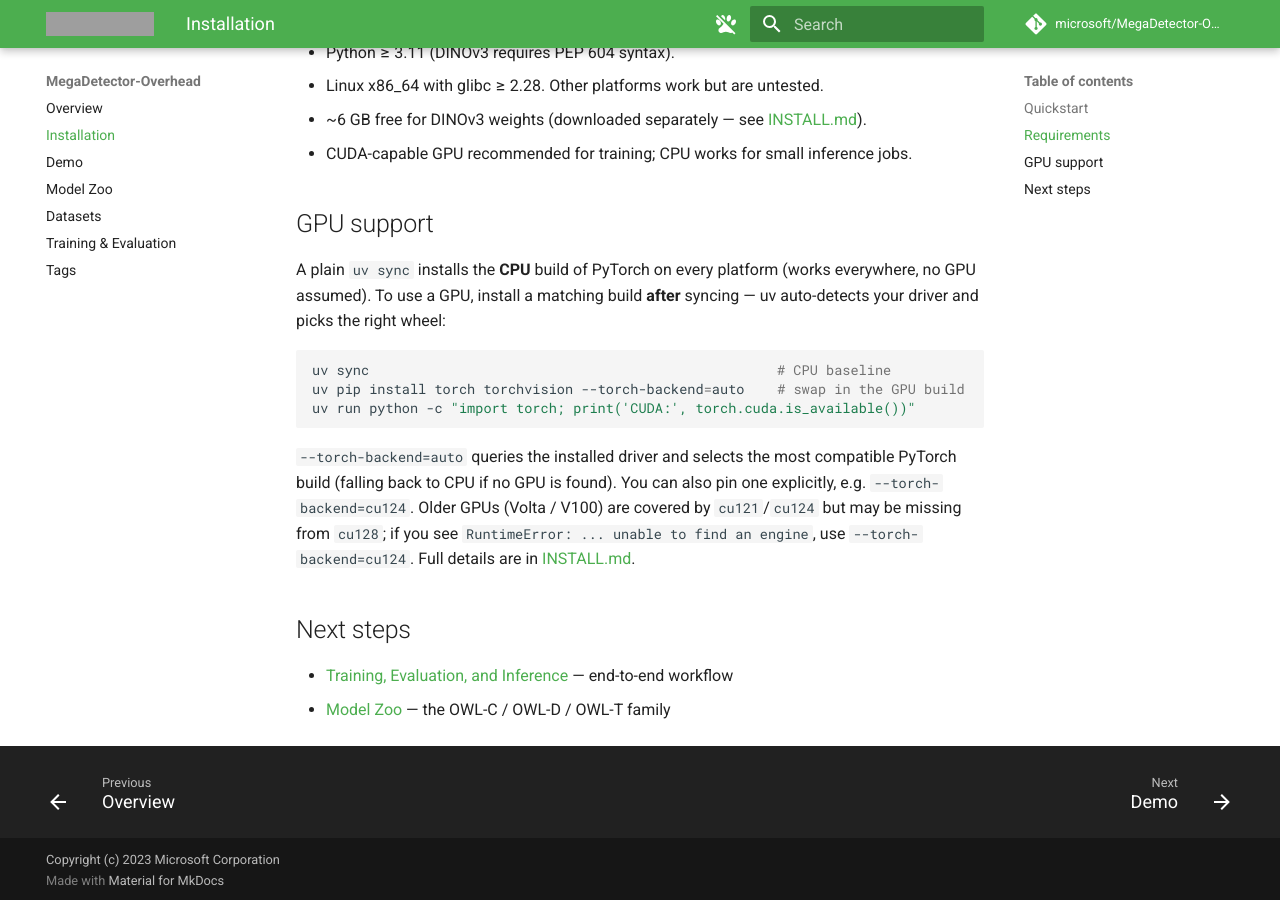
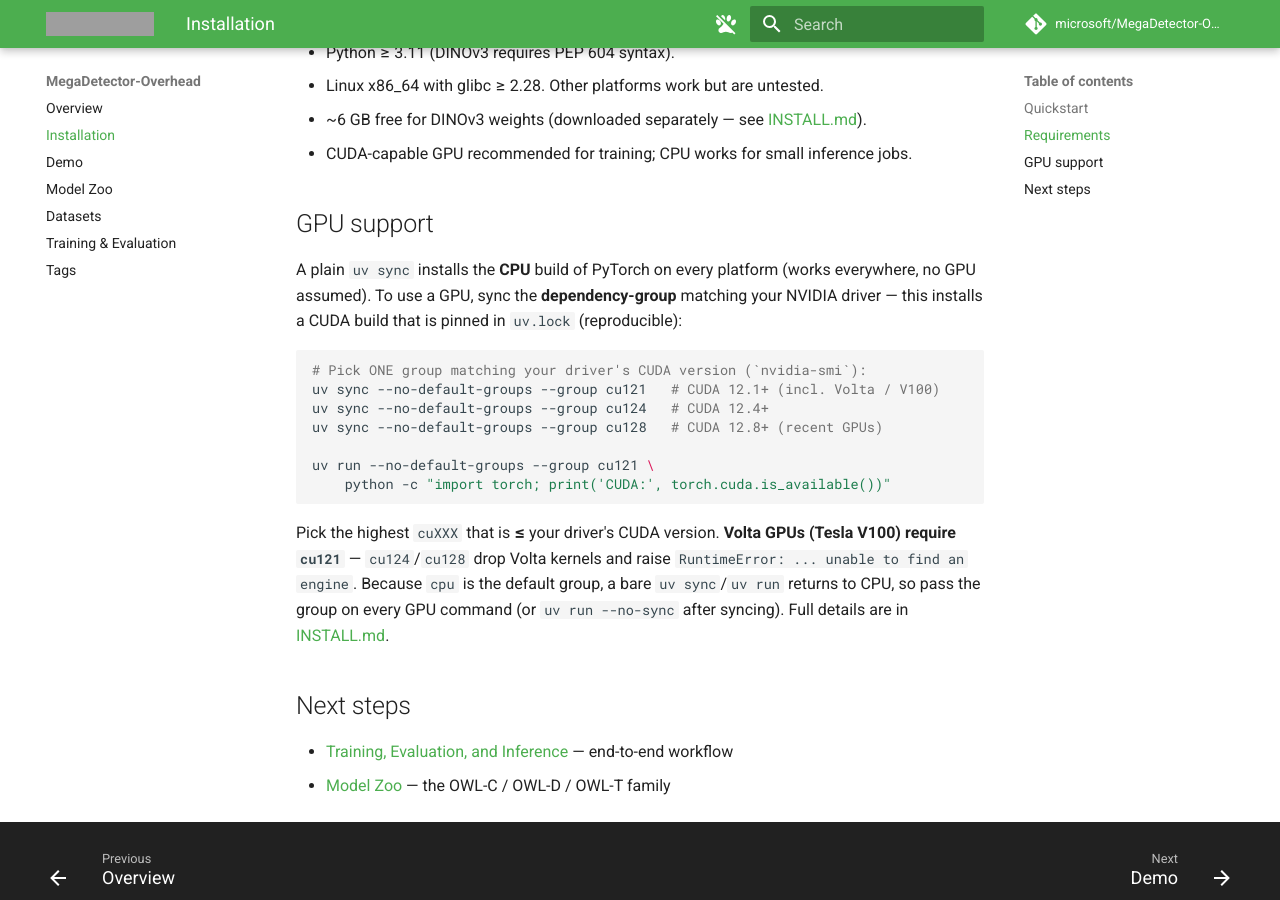
Before and after one commit to microsoft/MegaDetector-Overhead, an MkDocs documentation site: the page built from docs/installation.md, in a window 1280 px wide and 900 px high, scrolled down 1032 px. Built offline with MkDocs 1.6.1 and Material for MkDocs 9.7.7, drawn with Linux system fonts in a browser that asks for light colours; comment, search, counter and statistics services are not loaded; grey boxes are pictures that could not be loaded.

Commit message:
Docs/scripts: document CPU/GPU install via uv groups
- INSTALL.md / docs/installation.md / README / docs/index.md: GPU support now
  uses 'uv sync --no-default-groups --group cuXXX' (reproducible, locked) instead
  of '--torch-backend=auto'; add a driver->group note and the V100/Volta->cu121
  caveat (cu124/cu128 drop Volta kernels); explain that bare uv sync/uv run stay
  CPU so GPU commands must pass the group (or use --no-sync).
- docs/demo.md: show the GPU invocation (sync the group + UV_RUN) for the
  multi-model demo; add owl-d to the example comparison (GPU, F1 0.952).
- demo_caribou.sh / demo_owl_models.sh: update the UV_RUN doc to cover the GPU
  group invocation.

Co-authored-by: Copilot <223556219+Copilot@users.noreply.github.com>

````diff
--- a/docs/installation.md
+++ b/docs/installation.md
@@ -56,21 +56,25 @@ uv run python -c "import animaloc.models, dinov3; print('OK')"
 ## GPU support
 
 A plain `uv sync` installs the **CPU** build of PyTorch on every platform (works
-everywhere, no GPU assumed). To use a GPU, install a matching build **after**
-syncing — uv auto-detects your driver and picks the right wheel:
+everywhere, no GPU assumed). To use a GPU, sync the **dependency-group** matching
+your NVIDIA driver — this installs a CUDA build that is pinned in `uv.lock`
+(reproducible):
 
 ```bash
-uv sync                                                  # CPU baseline
-uv pip install torch torchvision --torch-backend=auto    # swap in the GPU build
-uv run python -c "import torch; print('CUDA:', torch.cuda.is_available())"
+# Pick ONE group matching your driver's CUDA version (`nvidia-smi`):
+uv sync --no-default-groups --group cu121   # CUDA 12.1+ (incl. Volta / V100)
+uv sync --no-default-groups --group cu124   # CUDA 12.4+
+uv sync --no-default-groups --group cu128   # CUDA 12.8+ (recent GPUs)
+
+uv run --no-default-groups --group cu121 \
+    python -c "import torch; print('CUDA:', torch.cuda.is_available())"
 ```
 
-`--torch-backend=auto` queries the installed driver and selects the most
-compatible PyTorch build (falling back to CPU if no GPU is found). You can also
-pin one explicitly, e.g. `--torch-backend=cu124`. Older GPUs (Volta / V100) are
-covered by `cu121`/`cu124` but may be missing from `cu128`; if you see
-`RuntimeError: ... unable to find an engine`, use `--torch-backend=cu124`. Full
-details are in
+Pick the highest `cuXXX` that is **≤** your driver's CUDA version. **Volta GPUs
+(Tesla V100) require `cu121`** — `cu124`/`cu128` drop Volta kernels and raise
+`RuntimeError: ... unable to find an engine`. Because `cpu` is the default group,
+a bare `uv sync`/`uv run` returns to CPU, so pass the group on every GPU command
+(or `uv run --no-sync` after syncing). Full details are in
 [INSTALL.md](https://github.com/microsoft/MegaDetector-Overhead/blob/main/INSTALL.md).
 
 ## Next steps
````
Also changed, not shown: INSTALL.md (+37 -25 lines), README.md (+1 -1 lines), docs/demo.md (+20 -8 lines), docs/index.md (+1 -1 lines), 2 other files.
